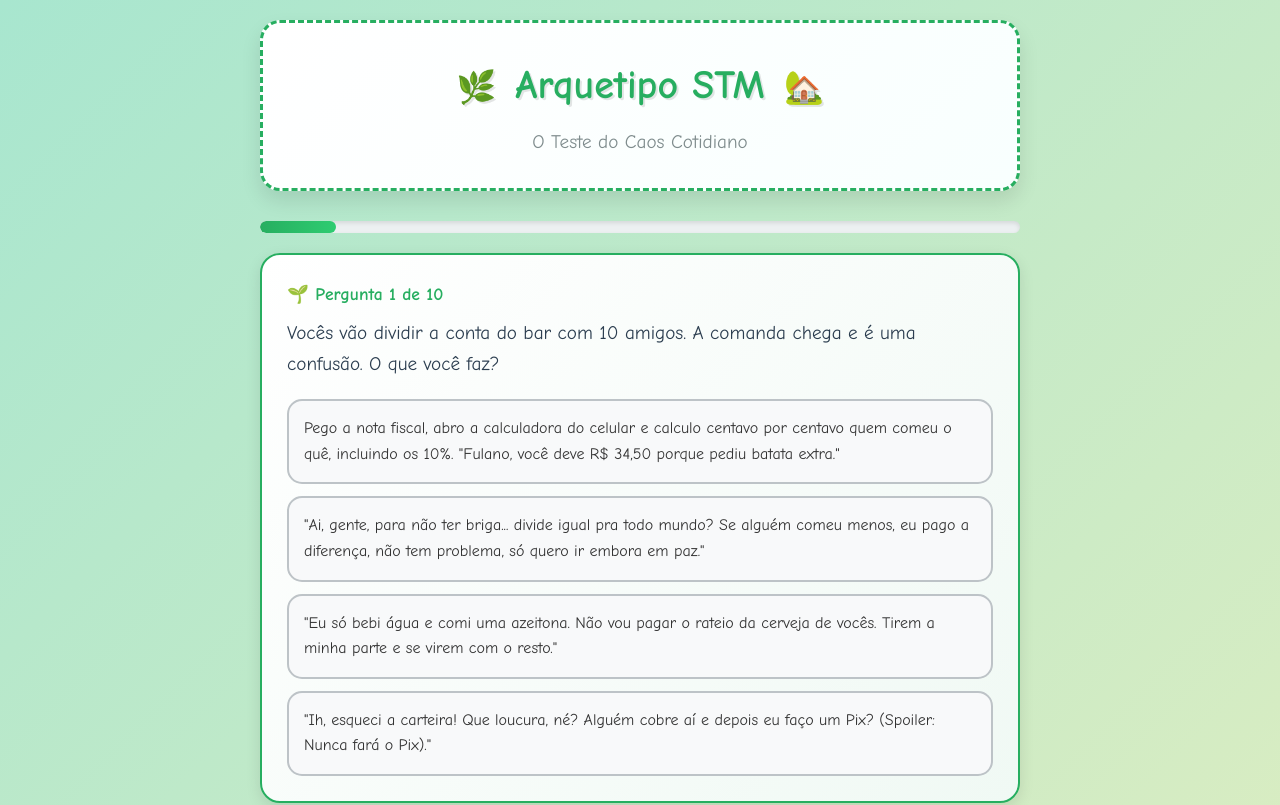
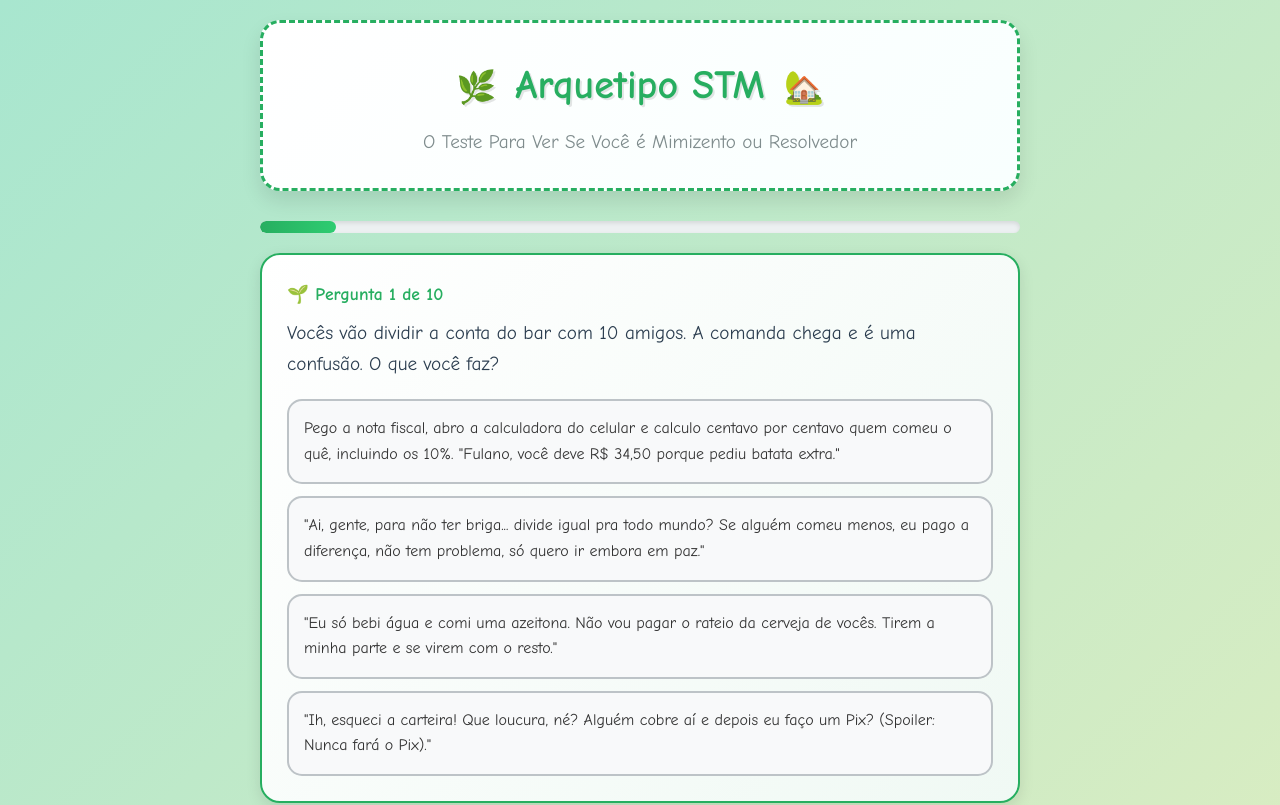
Before and after one commit to relitosouza/arquetipoSTM, a plain HTML site: page index.html in a window 1280 px wide. Shown: the top 805 px of the page. Drawn offline with Linux system fonts and the light colour scheme.

Commit message:
Add files via upload

```diff
--- a/index.html
+++ b/index.html
@@ -3,7 +3,7 @@
 <head>
     <meta charset="UTF-8">
     <meta name="viewport" content="width=device-width, initial-scale=1.0">
-    <title>Arquetipo STM: O Teste Para Ver Se Você é Mimizento ou Resolvedor ?</title>
+    <title>Arquetipo STM: O Teste Para Ver Se Você é Mimizento ou Resolvedor</title>
     <link rel="stylesheet" href="styles.css">
     <link href="https://fonts.googleapis.com/css2?family=Comic+Neue:wght@400;700&display=swap" rel="stylesheet">
 </head>
@@ -11,7 +11,7 @@
     <div class="container">
         <header>
             <h1><span class="emoji">🌿</span> Arquetipo STM <span class="emoji">🏡</span></h1>
-            <p class="subtitle">O Teste do Caos Cotidiano</p>
+            <p class="subtitle">O Teste Para Ver Se Você é Mimizento ou Resolvedor</p>
         </header>
 
         <div class="progress-bar">
```
